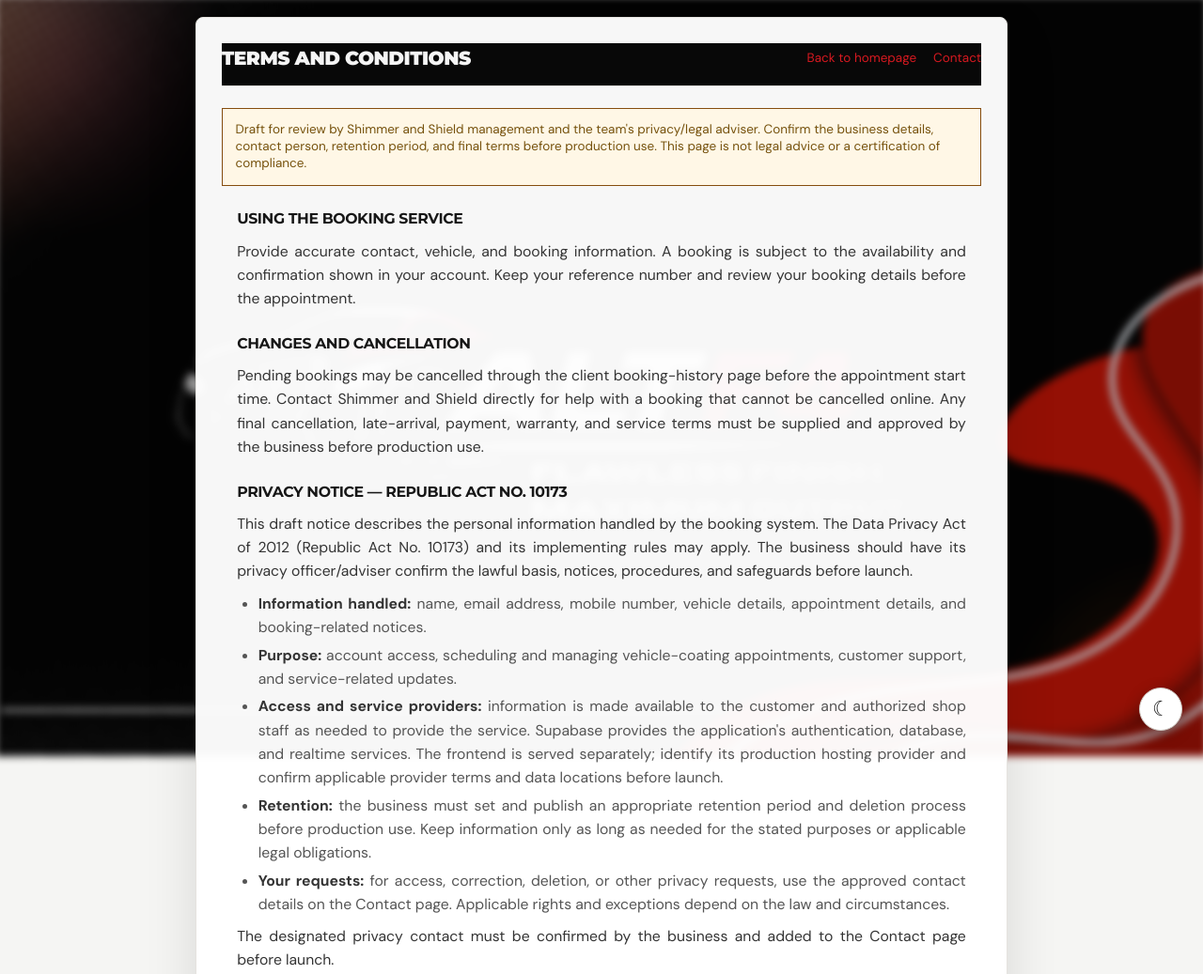
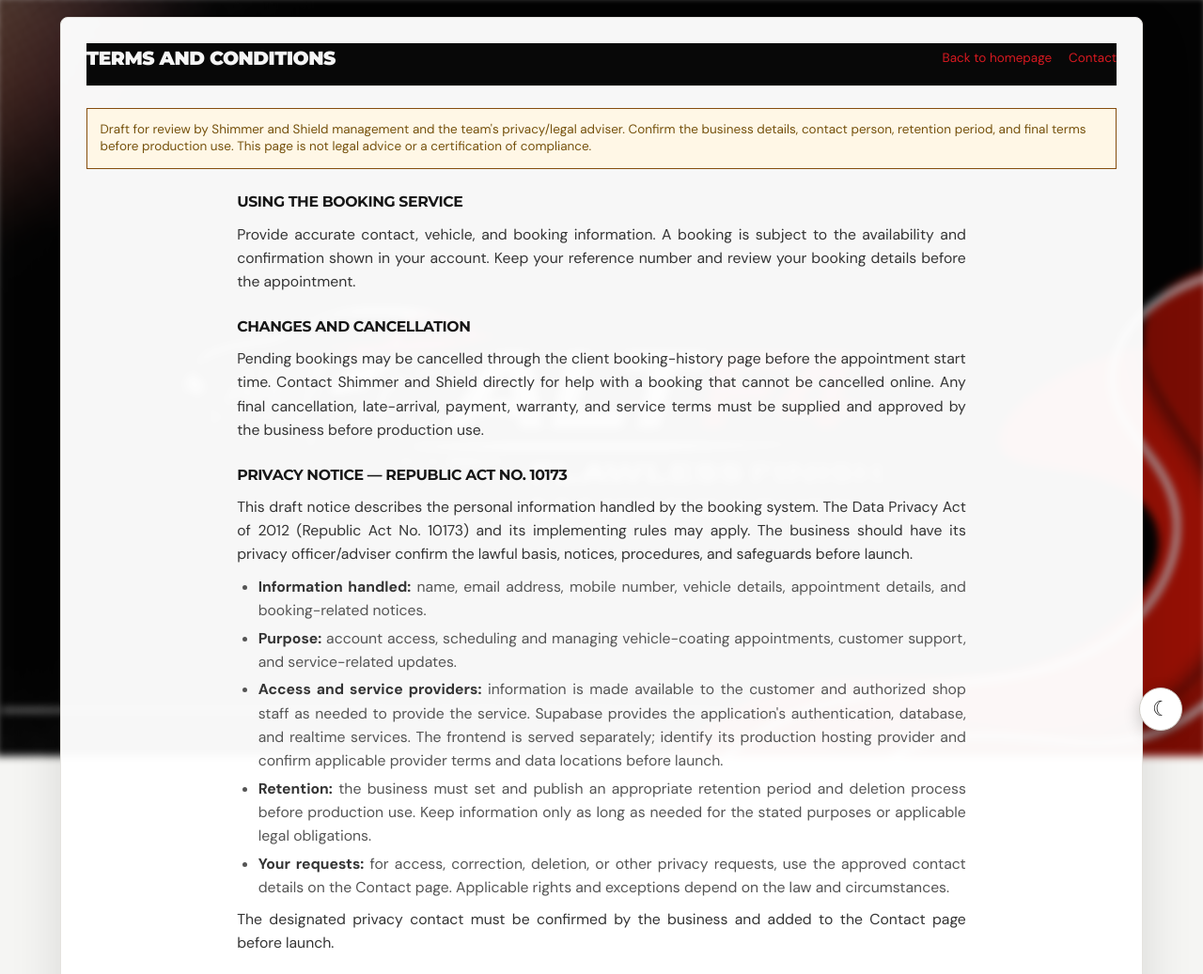
Before and after one commit to Law-1927/alt-f4-old-, a website: page frontend/app/terms.html in a window 1280 px wide. Shown: the top 1037 px of the page at 94% size. Drawn offline with Linux system fonts and the light colour scheme.

Commit message:
Enlarge terms and contact page panels
Co-authored-by: Copilot <223556219+Copilot@users.noreply.github.com>

```diff
--- a/frontend/app/terms.html
+++ b/frontend/app/terms.html
@@ -9,7 +9,7 @@
     <link rel="stylesheet" href="css/app.css">
 </head>
 <body class="min-h-screen p-3 py-4">
-    <main class="w-full max-w-3xl mx-auto bg-black border-2 border-zinc-800 rounded-lg p-4 sm:p-6">
+    <main class="w-full max-w-5xl min-h-[70vh] mx-auto bg-black border-2 border-zinc-800 rounded-lg p-4 sm:p-6">
         <header class="flex flex-wrap justify-between items-center gap-3 border-b border-zinc-800 pb-3 mb-5">
             <h1 class="text-lg font-black uppercase">Terms and Conditions</h1>
             <nav class="flex gap-4 text-xs" aria-label="Page links">
```
Also changed, not shown: frontend/app/contact.html (+1 -1 lines), frontend/app/css/tailwind.css.
